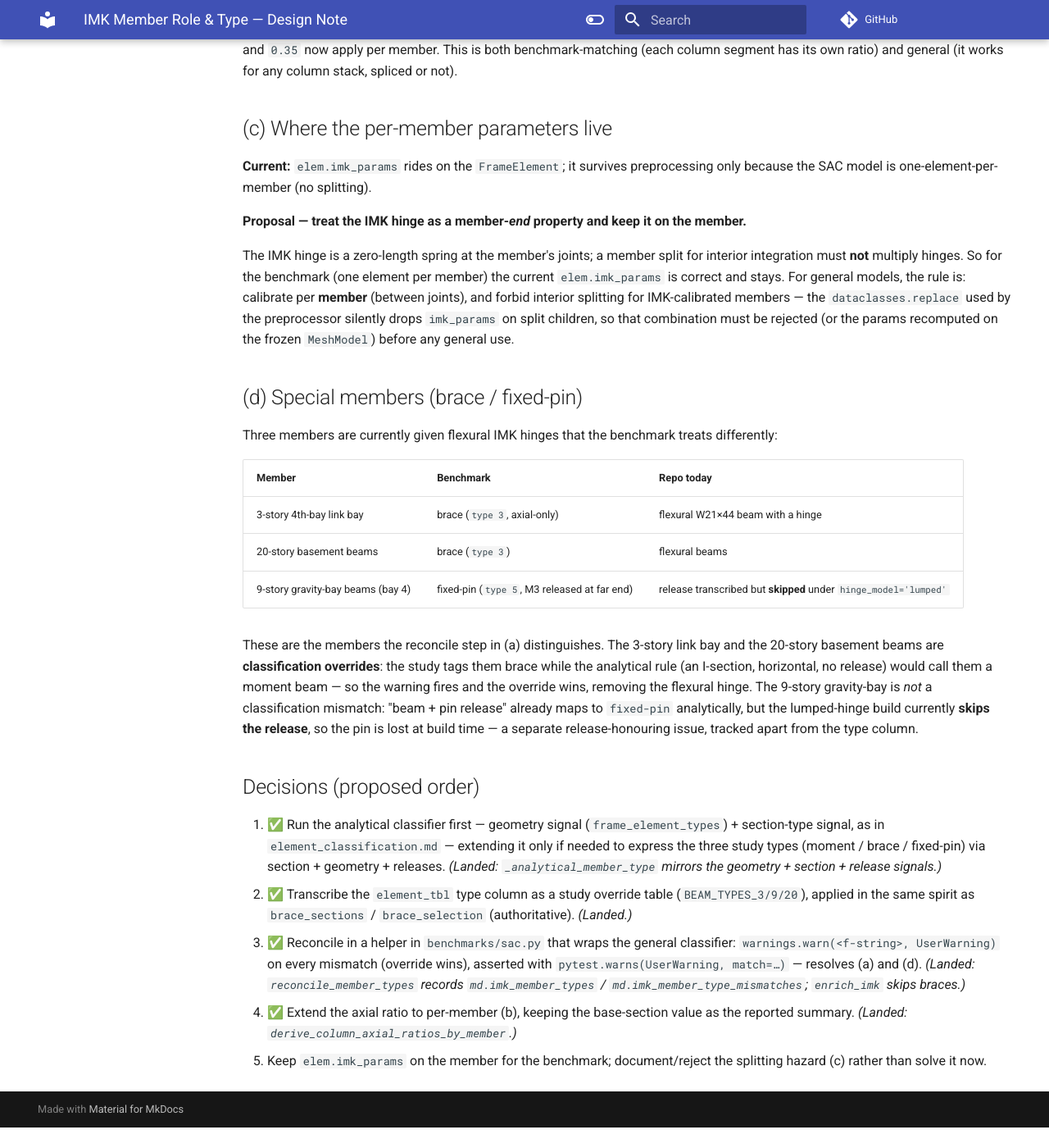
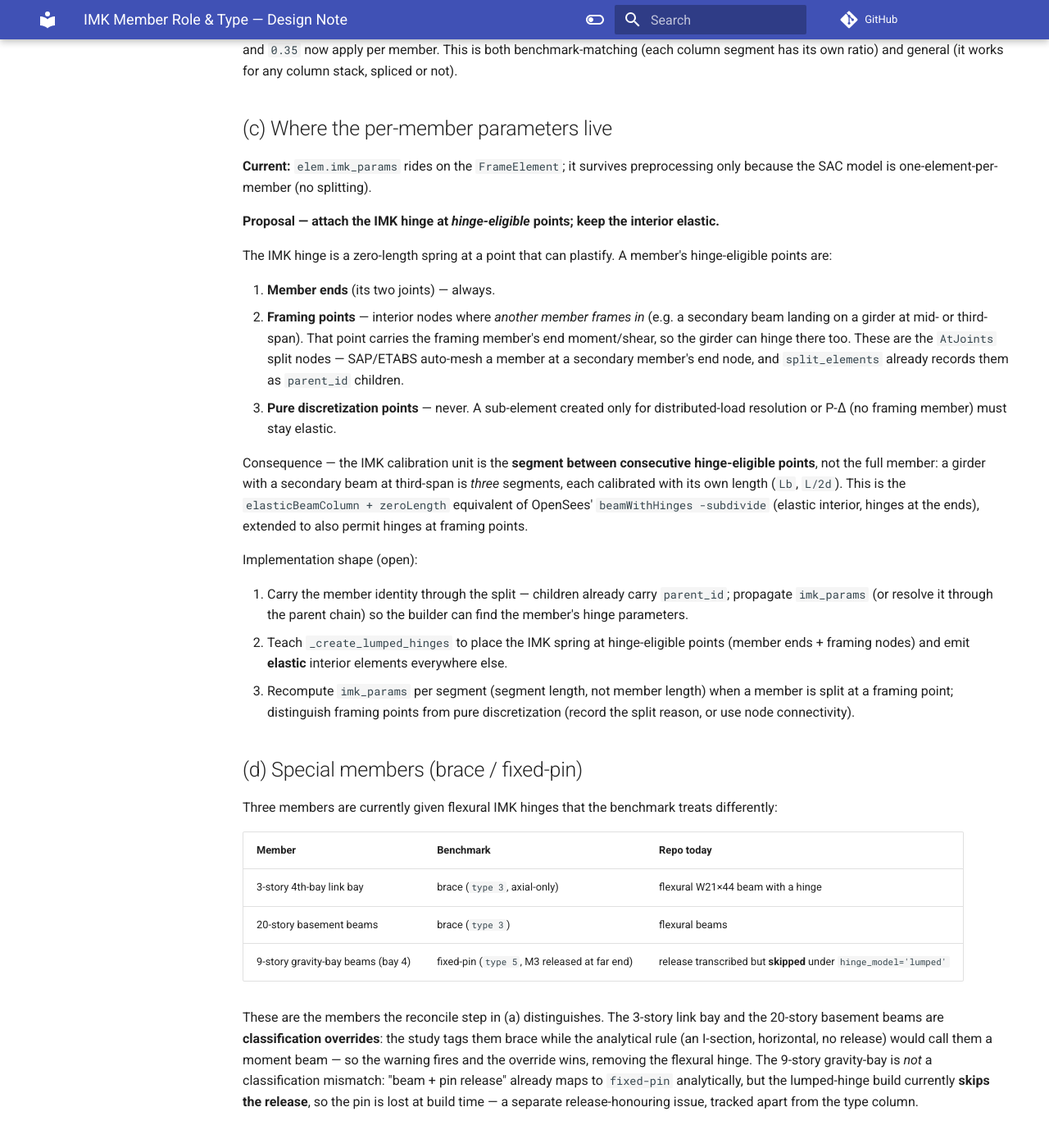
Before and after one commit to boustrephon/fea_toolkit, an MkDocs documentation site: the page built from docs/imk_member_classification.md, in a window 1280 px wide and 1400 px high, scrolled down 2009 px. Shown: the whole window at 82% size. Built offline with MkDocs 1.6.1 and Material for MkDocs 9.7.7, drawn with Linux system fonts in a browser that asks for light colours; comment, search, counter and statistics services are not loaded; before the commit the page ends 3384 px from its top, so only the background shows below that; some of the changed text lies outside the part shown.

Commit message:
docs(imk): member-aware hinge placement, incl. framing-point hinges
Refine design-note item (c): attach the IMK hinge at hinge-eligible points —
member ends plus framing points where another member frames in (a secondary
beam onto a girder at mid/third-span) — and keep the pure-discretization
interior elastic.  The IMK calibration unit becomes the segment between
consecutive hinge-eligible points, matching OpenSees' beamWithHinges -subdivide
(extended to permit interior framing-point hinges).

```diff
--- a/docs/imk_member_classification.md
+++ b/docs/imk_member_classification.md
@@ -109,17 +109,40 @@ and general (it works for any column stack, spliced or not).
 preprocessing only because the SAC model is one-element-per-member (no
 splitting).
 
-**Proposal — treat the IMK hinge as a member-*end* property and keep it on the
-member.**
+**Proposal — attach the IMK hinge at *hinge-eligible* points; keep the interior
+elastic.**
 
-The IMK hinge is a zero-length spring at the member's joints; a member split for
-interior integration must **not** multiply hinges.  So for the benchmark
-(one element per member) the current `elem.imk_params` is correct and stays.  For
-general models, the rule is: calibrate per **member** (between joints), and
-forbid interior splitting for IMK-calibrated members — the `dataclasses.replace`
-used by the preprocessor silently drops `imk_params` on split children, so that
-combination must be rejected (or the params recomputed on the frozen
-`MeshModel`) before any general use.
+The IMK hinge is a zero-length spring at a point that can plastify.  A member's
+hinge-eligible points are:
+
+1. **Member ends** (its two joints) — always.
+2. **Framing points** — interior nodes where *another member frames in* (e.g. a
+   secondary beam landing on a girder at mid- or third-span).  That point
+   carries the framing member's end moment/shear, so the girder can hinge there
+   too.  These are the ``AtJoints`` split nodes — SAP/ETABS auto-mesh a member
+   at a secondary member's end node, and ``split_elements`` already records
+   them as ``parent_id`` children.
+3. **Pure discretization points** — never.  A sub-element created only for
+   distributed-load resolution or P-Δ (no framing member) must stay elastic.
+
+Consequence — the IMK calibration unit is the **segment between consecutive
+hinge-eligible points**, not the full member: a girder with a secondary beam at
+third-span is *three* segments, each calibrated with its own length (``Lb``,
+``L/2d``).  This is the ``elasticBeamColumn + zeroLength`` equivalent of
+OpenSees' ``beamWithHinges -subdivide`` (elastic interior, hinges at the ends),
+extended to also permit hinges at framing points.
+
+Implementation shape (open):
+
+1. Carry the member identity through the split — children already carry
+   ``parent_id``; propagate ``imk_params`` (or resolve it through the parent
+   chain) so the builder can find the member's hinge parameters.
+2. Teach ``_create_lumped_hinges`` to place the IMK spring at hinge-eligible
+   points (member ends + framing nodes) and emit **elastic** interior elements
+   everywhere else.
+3. Recompute ``imk_params`` per segment (segment length, not member length) when
+   a member is split at a framing point; distinguish framing points from pure
+   discretization (record the split reason, or use node connectivity).
 
 ## (d) Special members (brace / fixed-pin)
 
@@ -160,5 +183,6 @@ time — a separate release-honouring issue, tracked apart from the type column.
    braces.)*
 4. ✅ Extend the axial ratio to per-member (b), keeping the base-section value as
    the reported summary.  *(Landed: `derive_column_axial_ratios_by_member`.)*
-5. Keep `elem.imk_params` on the member for the benchmark; document/reject the
-   splitting hazard (c) rather than solve it now.
+5. Attach IMK hinges at hinge-eligible points (member ends + framing points) and
+   keep the interior elastic (c) — carry the member identity through the split
+   and recompute parameters per segment.  *(Design refined 2026-10-28; open.)*
```
